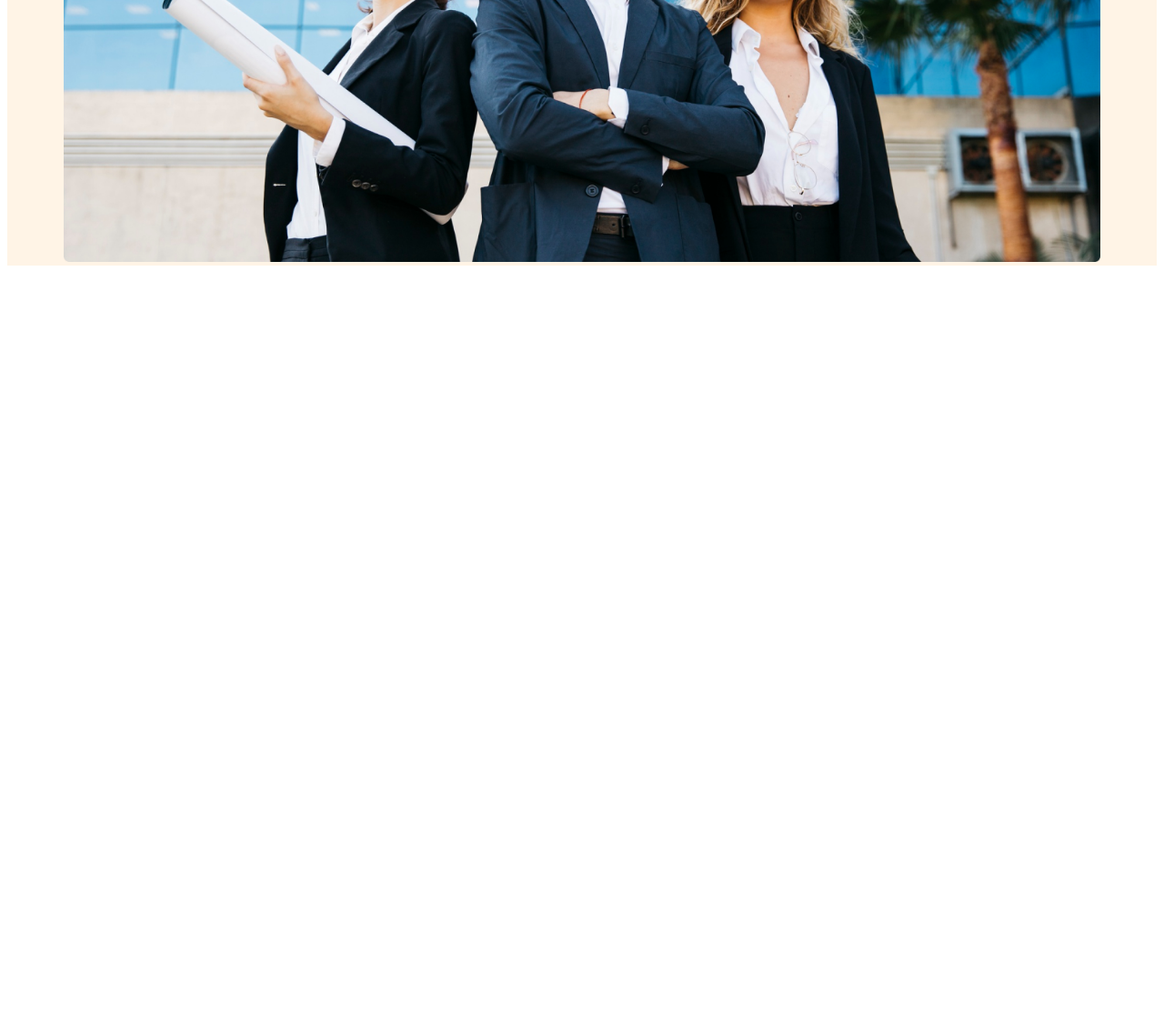
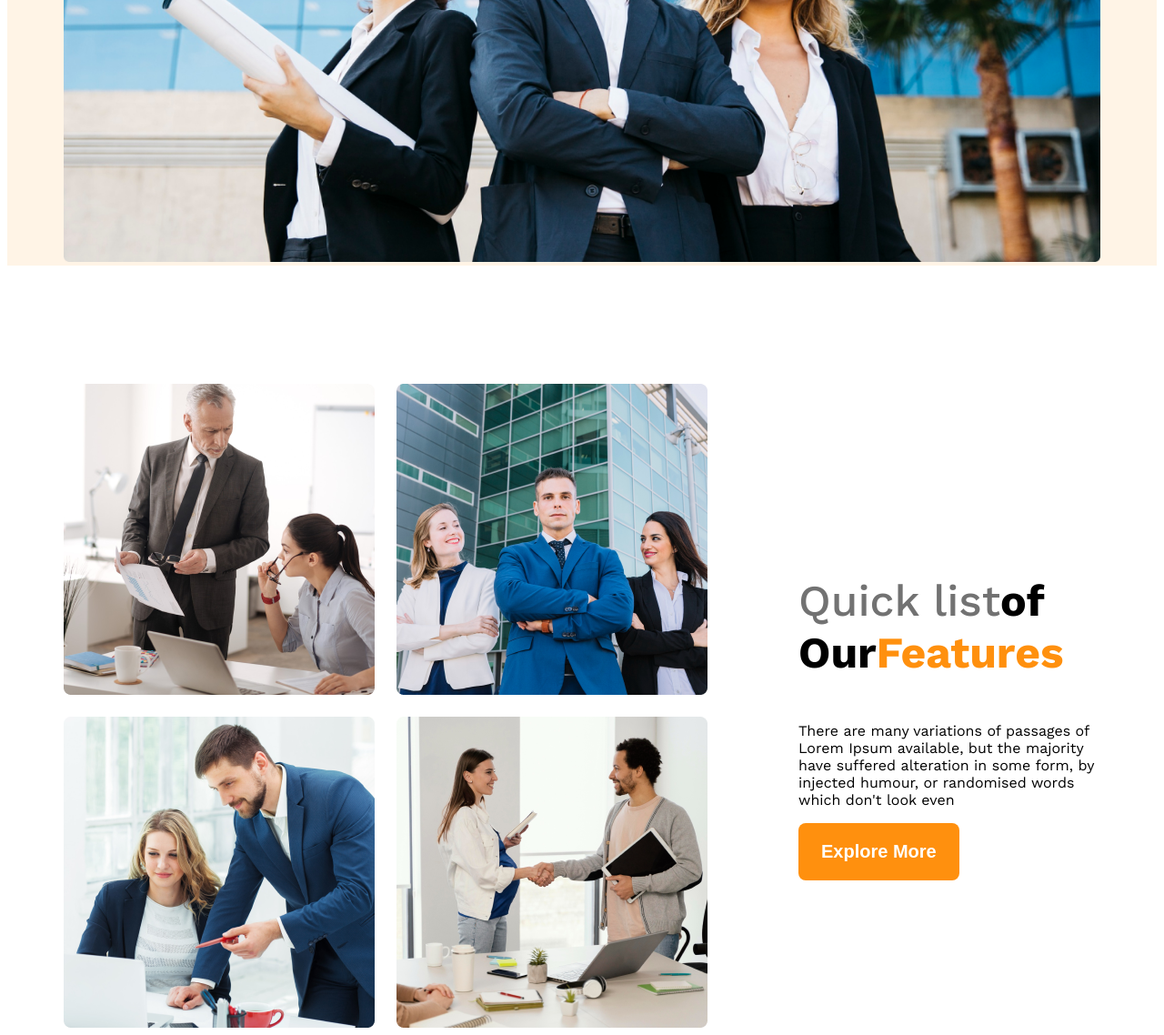
Before and after one commit to sakibhossen123/g3-architects-website, a plain HTML site: page index.html in a window 1280 px wide. Shown: the part 832-1970 px from the top of the page at 91% size. Before the commit the page ends 1132 px from the top, so only its background shows below. Drawn offline with nearby package versions, Linux system fonts and the light colour scheme.

Commit message:
responsive and team sextion complete

```diff
--- a/architects.css
+++ b/architects.css
@@ -11,6 +11,14 @@
   font-style: normal;
 }
 /* shared style */
+main>section{
+ margin-top: 130px;
+}
+main{
+  max-width: 1140px;
+  margin: 0 auto;
+
+}
 .btn-primary{
   background-color:#FF900E ;
 font-weight: 600;
@@ -20,6 +28,9 @@ color: white;
 border: none;
 border-radius: 8px;
 
+}
+.text-primary{
+  color:#FF900E;
 }
 /* dark02 */
 .text-gray{
@@ -72,9 +83,44 @@ color: #727272;
 .banner-img{
   width: 100%;
 }
+/* teams and feature */
+.teams{
+  align-items: center;
+}
+.team-img-container{
+  display:grid;
+  grid-template-columns:repeat(2, 1fr);
+  gap: 24px;
+
+}
+.our-features{
+ margin-left: 100px;
+  width: 500px;
+
+}
+.feature-title{
+  font-size: 3rem;
+  font-weight: 700;
+
+}
+#quick-list{
+  font-weight: 500;
+}
 /* responsive media query */
 @media screen and ( max-width: 576px){
-  .navbar, .nav-links{
+  .navbar,
+   .nav-links,
+   .teams{
+    flex-direction: column;
+  }
+  .team-img-container{
+    grid-template-columns: repeat(1, 1fr);
+  }
+
+}
+/* medium size devise */
+@media screen and(min-width:576px) and(max-width:992px){
+  .teams{
     flex-direction: column;
   }
 
--- a/index.html
+++ b/index.html
@@ -36,6 +36,22 @@
 
 </header>
     <main>
+        <section class="teams display-flex">
+            <div class="team-img-container display-flex">
+                <img src="./images/team1.png" alt="">
+                <img src="./images/team2.png" alt="">
+                <img src="./images/team3.png" alt="">
+                <img src="./images/team4.png" alt="">
+
+            </div>
+            <div class="our-features">
+                <h3 class="feature-title"><span id="quick-list" class="text-light-gray">Quick list</span><span>of Our</span><span class="text-primary">Features</span></h3>
+                <p class="feature-description">There are many variations of passages of Lorem Ipsum available, but the majority have suffered alteration in some form, by injected humour, or randomised words which don't look even</p>
+                <button class="btn-primary">Explore More</button>
+
+            </div>
+
+        </section>
 
     </main>
     <footer>
```
